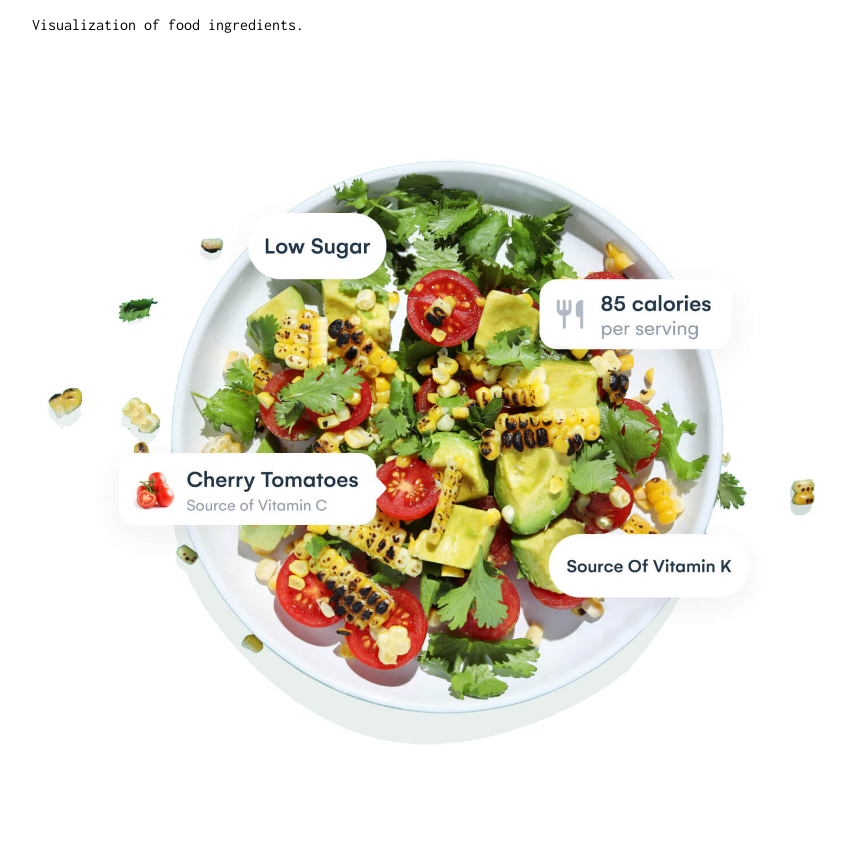
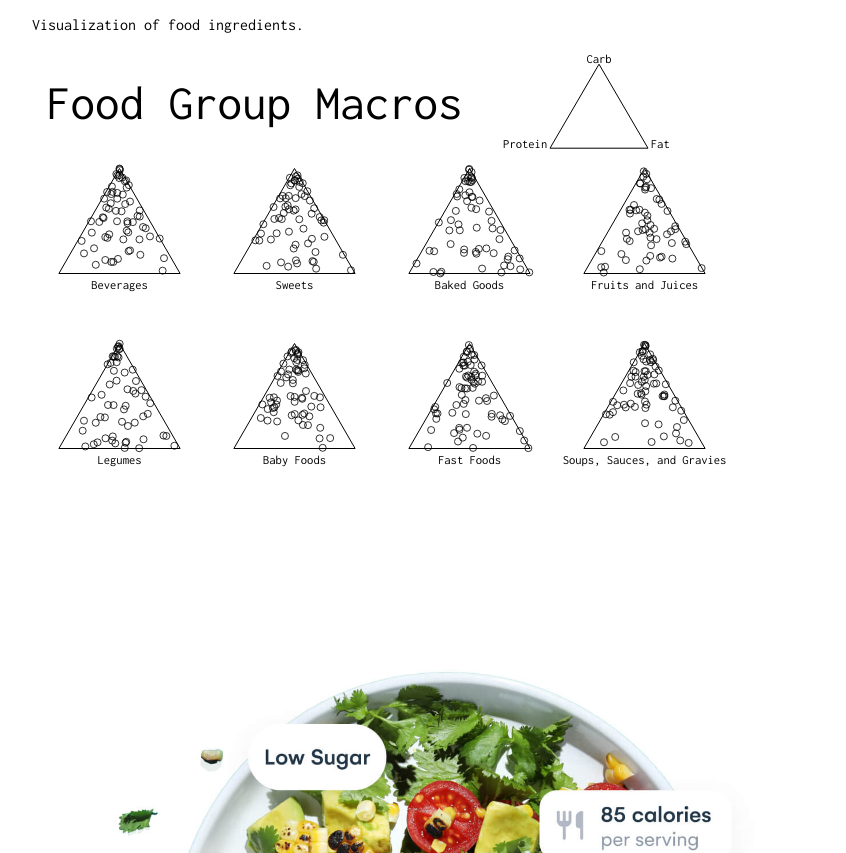
Before and after one commit to com-480-data-visualization/project-2023-the-travelers, a plain HTML site: page website/index.html in a window 1280 px wide. Shown: the part 1282-2135 px from the top of the page, without its empty margins (258-1104 px from the left). Drawn offline with nearby package versions, Linux system fonts and the light colour scheme.

Commit message:
vis food ingredients

```diff
--- a/website/index.html
+++ b/website/index.html
@@ -20,6 +20,7 @@ body,h1,h2,h3,h4,h5,h6 {font-family: "Inconsolata", sans-serif}
     min-height: 85%;
 }
 </style>
+<script src="https://d3js.org/d3.v5.min.js"></script>
 </head>
 <body>
 
@@ -57,6 +58,101 @@ body,h1,h2,h3,h4,h5,h6 {font-family: "Inconsolata", sans-serif}
   <div class="w3-content" style="max-width:700px">
     <h5 class="w3-center w3-padding-64"><span class="tag w3-wide">Nutrient ingredients in different food</span></h5>
     <p style="font-size: 16px">Visualization of food ingredients.</p>
+    <svg viewBox="0 0 100 70" preserveAspectRatio="xMidYMid meet" width="100%" height="auto">
+      <!--polygon points="0,0 0,70 100,70 100,0" fill="none" stroke="black"/-->
+      <!--polygon points="0,0 0,14 100,14 100,0" fill="none" stroke="red"/-->
+      <text x="2" y="7" font-size="7" fill="black" text-anchor="start" dominant-baseline="central">Food Group Macros</text>
+      <text x="73.6" y="13.5" font-size="1.8" fill="black" text-anchor="end">Protein</text>
+      <text x="88.4" y="13.5" font-size="1.8" fill="black" text-anchor="start">Fat</text>
+      <text x="81" y="1.4" font-size="1.8" fill="black" text-anchor="middle">Carb</text>
+      <polygon points="81,1.6 88,13.6 74,13.6" fill="none" stroke="black" stroke-width="1" vector-effect="non-scaling-stroke" dominant-baseline="text-bottom"/>
+    </svg>
+    <script>
+      let svg = d3.select("svg");
+      const f = function(i) {
+        const r = 10
+        const htext = 14
+        return (i%4*25+12.5)+","+(Math.floor(i/4)*25+htext+12.5-r)+" "+(i%4*25+12.5-r/2*Math.sqrt(3))+","+(Math.floor(i/4)*25+htext+12.5+r/2)+" "+(i%4*25+12.5+r/2*Math.sqrt(3))+","+(Math.floor(i/4)*25+htext+12.5+r/2)
+      }
+      const getcx = function(d, i) {
+        const r = 10;
+        const htext = 14;
+        let x1 = i % 4 * 25 + 12.5;
+        let x2 = i % 4 * 25 + 12.5 - r / 2 * Math.sqrt(3);
+        let x3 = i % 4 * 25 + 12.5 + r / 2 * Math.sqrt(3);
+        return d[0] * x1 + d[1] * x2 + d[2] * x3;
+      }
+      const getcy = function(d, i) {
+        const r = 10;
+        const htext = 14;
+        let x1 = Math.floor(i/4)*25+htext+12.5-r;
+        let x2 = Math.floor(i/4)*25+htext+12.5+r/2;
+        let x3 = Math.floor(i/4)*25+htext+12.5+r/2;
+        return d[0] * x1 + d[1] * x2 + d[2] * x3;
+      }
+      const gettextx = function(i) {
+        const r = 10;
+        const htext = 14;
+        return i % 4 * 25 + 12.5;
+      }
+      const gettexty = function(i) {
+        const r = 10;
+        const htext = 14;
+        return Math.floor(i/4)*25+htext+12.5+r/2 + 1;
+      }
+      svg.selectAll('nothing')
+         .data([1,1,1,1,1,1,1,1])
+         .enter()
+         .append('polygon')
+           .attr('points', (d, i) => f(i))
+           .style('fill', 'none')
+           .attr('stroke', 'black')
+           .attr('stroke-width', 1)
+           .attr('vector-effect', 'non-scaling-stroke');
+      svg.selectAll('nothing')
+         .data(['Beverages', 'Sweets', 'Baked Goods', 'Fruits and Juices', 'Legumes', 'Baby Foods', 'Fast Foods', 'Soups, Sauces, and Gravies'])
+         .enter()
+         .append('text')
+           .attr('x', (d, i) => gettextx(i))
+           .attr('y', (d, i) => gettexty(i))
+           .attr('font-size', 1.8)
+           .attr('fill', 'black')
+           .attr('text-anchor', 'middle')
+           .attr('dominant-baseline', 'hanging')
+           .text((d, i) => d);
+      let random = d3.randomUniform(0, 1);
+      let randdata = [];
+      for (let i = 0; i < 500; i++) {
+        let u = random();
+        let v = random() * (1 - u);
+        let w = (1 - u - v);
+        randdata.push([u, v, w]);
+      }
+      svg.selectAll('nothing')
+         .data(randdata)
+         .enter()
+         .append('circle')
+           .attr('cx', (d, i) => getcx(d, Math.floor(random() * 8)))
+           .attr('cy', (d, i) => getcy(d, Math.floor(random() * 8)))
+           .attr('r', 0.5)
+           .style('fill', 'none')
+           .attr('stroke', 'black')
+           .attr('stroke-width', 0.8)
+           .attr('vector-effect', 'non-scaling-stroke')
+    </script>
+    <!--script>
+      let svg = d3.select("svg");
+      let circles2 = svg.selectAll("circle")
+                        .data([10, 20, 50, 100])
+                        .enter()
+                        .append('circle')
+                          .attr('cx', (d, i) => 100 * (i + 1))
+                          .attr('cy', (d, i) => 100 * (i + 1))
+                          .attr('r', d => d)
+                          .style("fill", "blue");
+    </script-->
+
+    <p></p>
     <img src="imgs/nutrient.jpg" width="800px" height=auto>
   </div>
 </div>
```
